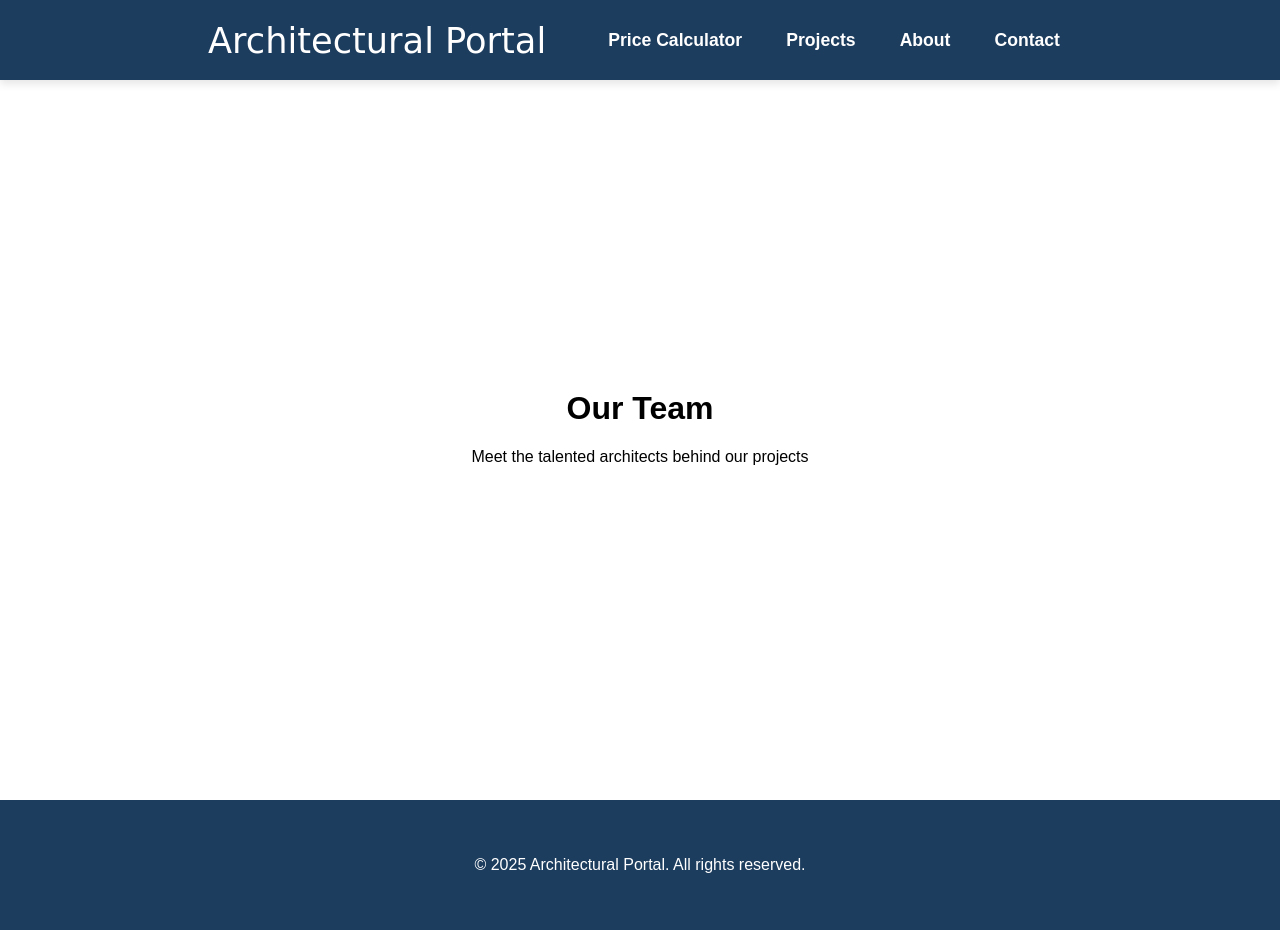
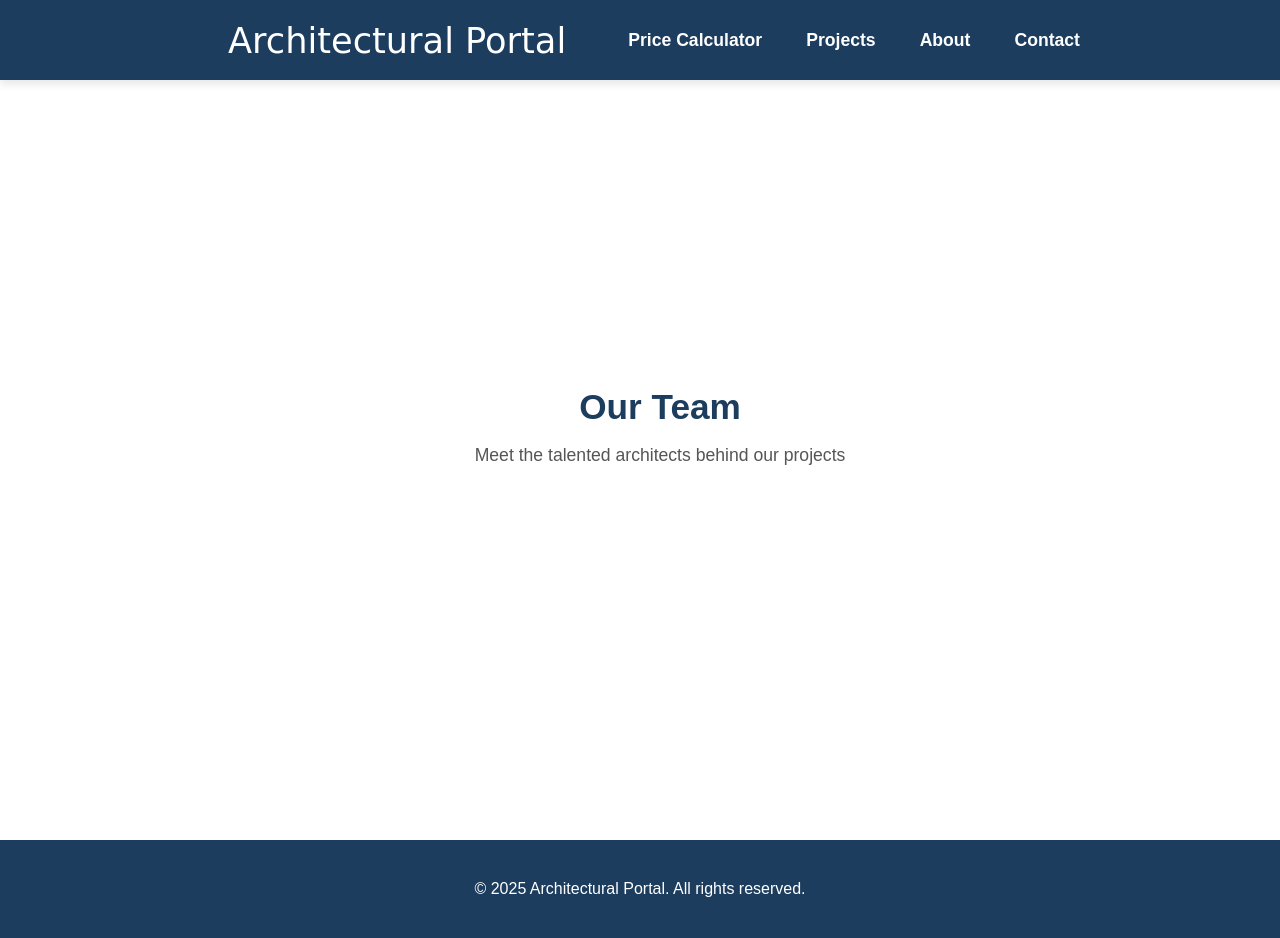
Before and after one commit to MariamKipshidze/architecture_portal, a Django app: page /about_us/team_members/ in a window 1280 px wide. Run offline with Django 5.2, Linux system fonts and the light colour scheme; some libraries are stand-ins or nearby versions; some web fonts are replaced.

Commit message:
Fixed team_list html

```diff
--- a/architecture_portal/about_us/templates/team_list.html
+++ b/architecture_portal/about_us/templates/team_list.html
@@ -1,97 +1,100 @@
 {% extends "base.html" %}
+{% load thumbnail %}
+{% load static %}
+
+{% block title %}Team | Architecture Portal{% endblock %}
 
 {% block content %}
-<div class="about-section">
-  <h1>Our Team</h1>
-  <p>Meet the talented architects behind our projects</p>
-</div>
+    <div class="container">
+        <h1 class="page-title">Our Team</h1>
+        <p class="team-intro">Meet the talented architects behind our projects</p>
 
-<div class="row">
+        <div class="team-grid">
           {% for member in team_members %}
-  <div class="column">
-    <div class="card">
-      <img src="{{ member.photo.url }}" alt="{{ member.name }}" style="width:300px; height:300px; object-fit: cover;">
-      <div class="container">
+            <div class="team-member-card">
+              <img src="{{ member.photo.url }}" alt="{{ member.name }}" class="team-image">
+              <div class="team-info">
                 <h2>{{ member.name }}</h2>
                 <p class="title">{{ member.position }}</p>
                 <p>{{ member.bio|truncatewords:20 }}</p>
               </div>
             </div>
+          {% endfor %}
         </div>
-  {% endfor %}
     </div>
 
 {% block extra_css %}
 <style>
-    /* Reset box-sizing to include padding in width calculations */
-    * {
-      box-sizing: border-box;
+    .container {
+        width: 100%;
+        max-width: 1200px;
+        margin: 20px auto;
+        padding: 0 20px;
     }
 
-    /* Team section header */
-    .about-section {
-      padding: 50px;
+    .page-title {
+        font-size: 2.2rem;
+        color: #1d3d5e;
+        margin-bottom: 10px;
         text-align: center;
-      margin-bottom: 30px;
+        font-weight: bold;
     }
 
-    /* Row container with proper clearing */
-    .row {
-      width: 100%;
-      max-width: 1200px; /* Adjust based on your layout */
-      margin: 0 auto;
-      padding: 0 15px;
+    .team-intro {
+        text-align: center;
+        color: #555;
+        margin-bottom: 30px;
+        font-size: 1.1rem;
     }
 
-    /* Three equal columns */
-    .column {
-      float: left;
-      width: 33.333%; /* More precise than 33.3% */
-      padding: 0 15px; /* Adjusted padding */
-      margin-bottom: 30px;
+    .team-grid {
+        display: grid;
+        grid-template-columns: repeat(auto-fit, minmax(250px, 1fr));
+        gap: 25px;
+        padding-bottom: 40px;
     }
 
-    /* Card styling */
-    .card {
+    .team-member-card {
+        background: white;
+        border-radius: 12px;
         box-shadow: 0 4px 8px rgba(0,0,0,0.1);
-      background: white;
-      border-radius: 5px;
         overflow: hidden;
+        transition: transform 0.3s ease, box-shadow 0.3s ease;
+        text-align: center;
     }
 
-    /* Responsive behavior */
-    @media (max-width: 900px) {
-      .column {
-        width: 50%;
-      }
+    .team-member-card:hover {
+        transform: translateY(-5px);
+        box-shadow: 0 8px 16px rgba(0,0,0,0.2);
     }
 
-    @media (max-width: 600px) {
-      .column {
-        width: 100%;
-      }
-    }
-
-    /* Clearfix for the row */
-    .row::after {
-      content: "";
-      display: table;
-      clear: both;
-    }
-
-    /* Image container */
-    .card img {
+    .team-image {
         width: 100%;
         height: 300px;
         object-fit: cover;
     }
 
-    /* Content container */
-    .container {
+    .team-info {
         padding: 20px;
     }
 
-    /* Other existing styles... */
+    .team-info h2 {
+        margin: 10px 0 5px 0;
+        font-size: 1.4rem;
+        color: #1d3d5e;
+    }
+
+    .team-info .title {
+        font-size: 1rem;
+        color: #5DA9E9;
+        margin-bottom: 10px;
+    }
+
+    .team-info p {
+        font-size: 0.95rem;
+        color: #555;
+        line-height: 1.5;
+    }
 </style>
 {% endblock %}
 {% endblock %}
```
Lines whose indentation alone changed are shown as unchanged.
